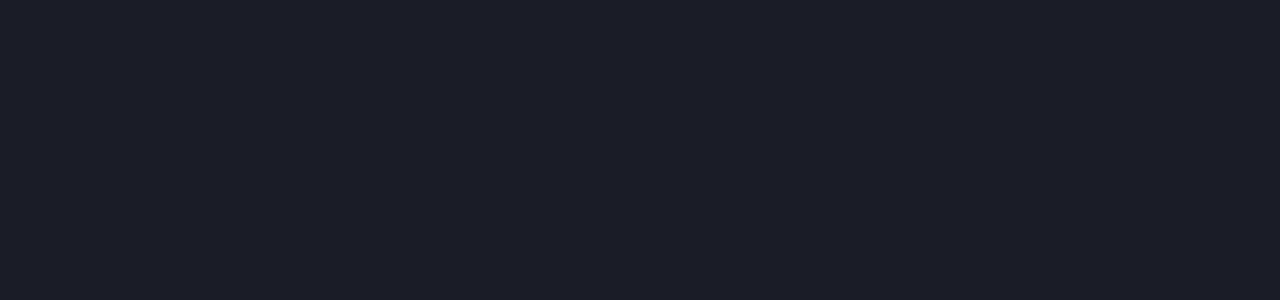
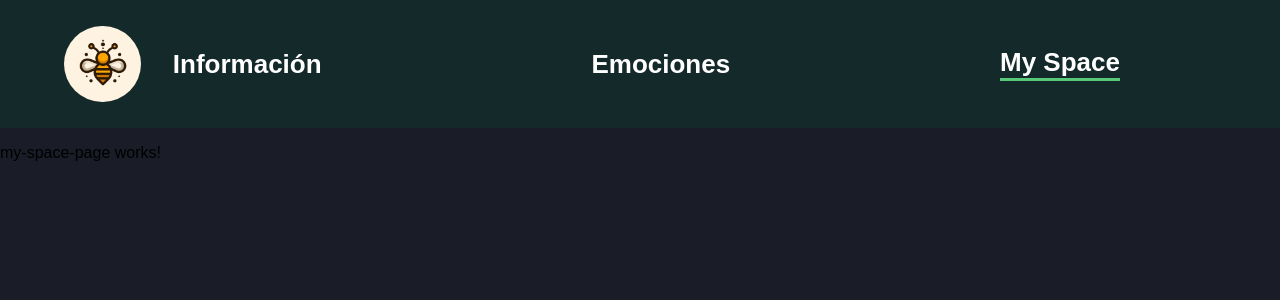
Before and after one commit to Our-Hive/emotional-admin-panel, an Angular app: page /mySpace in a window 1280 px wide. Before the commit this address led to /. Shown: the top 300 px of the page. Built offline with nearby package versions, Linux system fonts and the light colour scheme.

Commit message:
feat:add initial my Space page

```diff
--- /dev/null
+++ b/src/app/components/pages/my-space-page/my-space-page.component.html
@@ -0,0 +1 @@
+<p>my-space-page works!</p>
```
Also changed, not shown: src/app/app.routes.ts (+11 -6 lines), src/app/components/pages/my-space-page/my-space-page.component.ts (added, +12 -0 lines), src/app/components/pages/my-space-page/my-space-page.component.scss (added).
